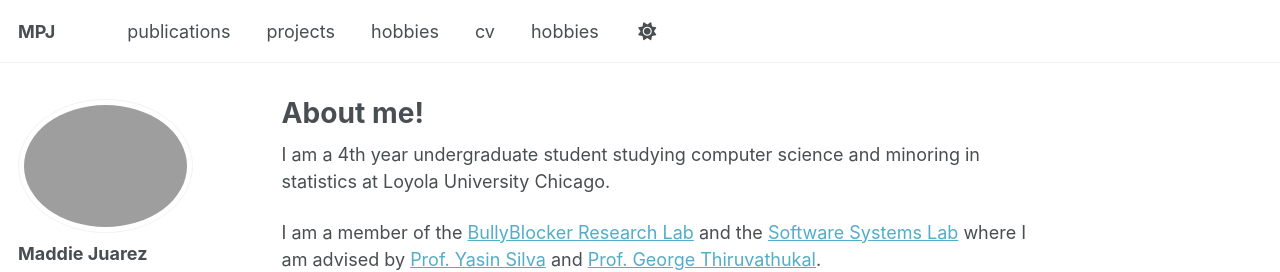
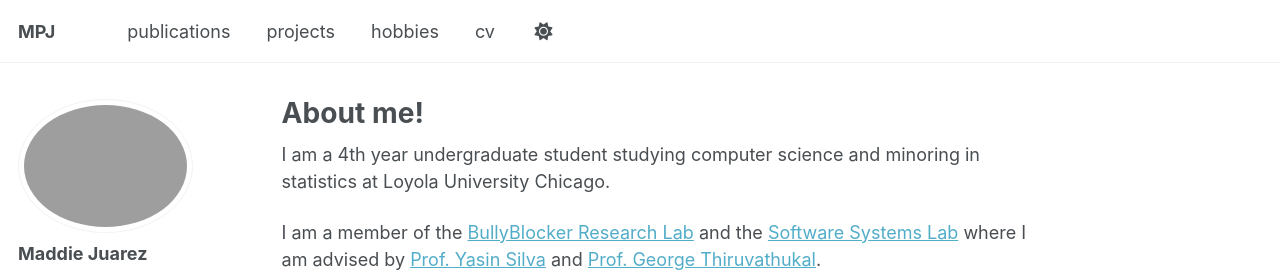
Before and after one commit to mjuarez4/mjuarez4.github.io, a Jekyll site: the page built from _pages/about.md, in a window 1280 px wide. Shown: the top 272 px of the page. Built offline with Jekyll 4.4.1, drawn with Linux system fonts in a browser that asks for light colours; some web fonts are replaced; a script that is not in the unit is left out.

Commit message:
removing double hobbies

```diff
--- a/_data/navigation.yml
+++ b/_data/navigation.yml
@@ -22,8 +22,6 @@ main:
     url: /files/mj-resume.pdf
     external: true
 
-  - title: "hobbies"
-    url: /hobbies/
 
   # - title: "CV"
   #   url: /cv-json/
```
